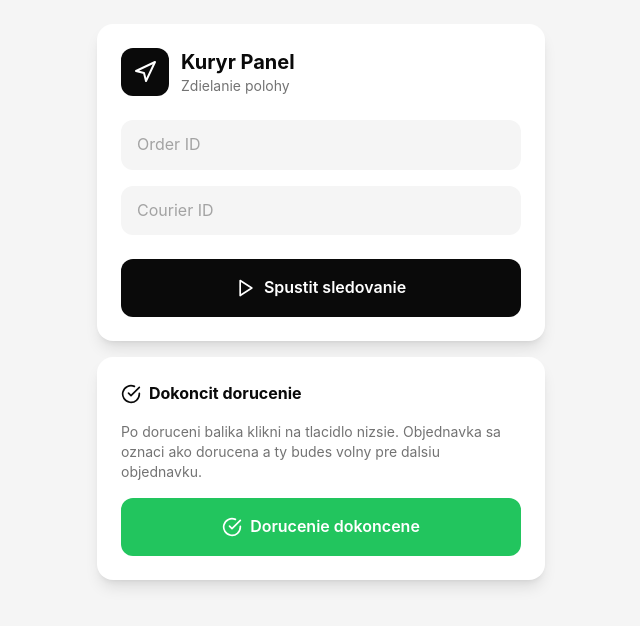
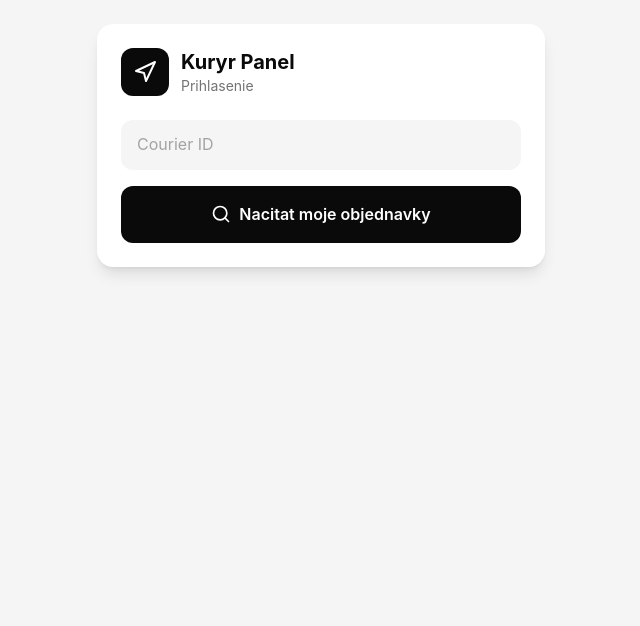
Before and after one commit to JoeBlackino80/vastor-app, a Next.js app: page /kuryr in a window 1280 px wide. Shown: the top 626 px of the page, without its empty margins (319-959 px from the left). Built offline with nearby package versions, Linux system fonts and the light colour scheme.

Commit message:
Add auto-load orders for courier

```diff
--- /dev/null
+++ b/app/api/courier-orders/route.ts
@@ -0,0 +1,24 @@
+import { NextResponse } from 'next/server'
+import { supabase } from '@/lib/supabase'
+
+export async function GET(request: Request) {
+  const { searchParams } = new URL(request.url)
+  const courier_id = searchParams.get('courier_id')
+
+  if (!courier_id) {
+    return NextResponse.json({ error: 'Missing courier_id' }, { status: 400 })
+  }
+
+  const { data: orders, error } = await (supabase.from('orders') as any)
+    .select('*')
+    .eq('courier_id', courier_id)
+    .in('status', ['assigned', 'pending'])
+    .order('created_at', { ascending: false })
+
+  if (error) {
+    console.error('Fetch courier orders error:', error)
+    return NextResponse.json({ orders: [] })
+  }
+
+  return NextResponse.json({ orders })
+}
--- a/app/kuryr/page.tsx
+++ b/app/kuryr/page.tsx
@@ -1,78 +1,152 @@
 'use client'
-import { useState } from 'react'
-import { MapPin, Navigation, Play, CheckCircle, Package } from 'lucide-react'
+import { useState, useEffect } from 'react'
+import { MapPin, Navigation, Play, Package, CheckCircle, Search } from 'lucide-react'
 
 export default function CourierPanel() {
-  const [orderId, setOrderId] = useState('')
   const [courierId, setCourierId] = useState('')
+  const [isLoggedIn, setIsLoggedIn] = useState(false)
+  const [orders, setOrders] = useState<any[]>([])
+  const [selectedOrder, setSelectedOrder] = useState<any>(null)
   const [isTracking, setIsTracking] = useState(false)
+  const [watchId, setWatchId] = useState<number | null>(null)
   const [currentLocation, setCurrentLocation] = useState<{lat: number, lng: number} | null>(null)
   const [status, setStatus] = useState('')
-  const [watchId, setWatchId] = useState<number | null>(null)
+
+  const fetchMyOrders = async () => {
+    const res = await fetch(`/api/courier-orders?courier_id=${courierId}`)
+    const data = await res.json()
+    setOrders(data.orders || [])
+  }
+
+  const login = () => {
+    if (!courierId) { setStatus('Zadaj Courier ID'); return }
+    setIsLoggedIn(true)
+    fetchMyOrders()
+  }
+
+  const selectOrder = (order: any) => {
+    setSelectedOrder(order)
+    setStatus('')
+  }
 
   const startTracking = () => {
-    if (!orderId || !courierId) { setStatus('Zadaj Order ID a Courier ID'); return }
+    if (!selectedOrder) { setStatus('Vyber objednavku'); return }
     if (!navigator.geolocation) { setStatus('Geolokacia nie je podporovana'); return }
+
     setIsTracking(true)
     setStatus('Sledovanie aktivne...')
+
     const id = navigator.geolocation.watchPosition(async (position) => {
       const { latitude, longitude } = position.coords
       setCurrentLocation({ lat: latitude, lng: longitude })
       try {
-        await fetch('/api/location', { method: 'POST', headers: { 'Content-Type': 'application/json' }, body: JSON.stringify({ courier_id: courierId, order_id: orderId, latitude, longitude }) })
+        await fetch('/api/location', {
+          method: 'POST',
+          headers: { 'Content-Type': 'application/json' },
+          body: JSON.stringify({ courier_id: courierId, order_id: selectedOrder.id, latitude, longitude })
+        })
         setStatus('Aktualizovane: ' + new Date().toLocaleTimeString())
       } catch (err) { setStatus('Chyba pri odosielani') }
-    }, (error) => { setStatus('Chyba GPS'); setIsTracking(false) }, { enableHighAccuracy: true })
+    }, () => { setStatus('Chyba GPS'); setIsTracking(false) }, { enableHighAccuracy: true })
+
     setWatchId(id)
   }
 
   const stopTracking = () => {
-    if (watchId !== null) {
-      navigator.geolocation.clearWatch(watchId)
+    if (watchId !== null) navigator.geolocation.clearWatch(watchId)
     setWatchId(null)
-    }
     setIsTracking(false)
     setStatus('Sledovanie zastavene')
   }
 
   const completeDelivery = async () => {
-    if (!orderId || !courierId) { setStatus('Zadaj Order ID a Courier ID'); return }
-
+    if (!selectedOrder) return
     try {
       const res = await fetch('/api/complete-delivery', {
         method: 'POST',
         headers: { 'Content-Type': 'application/json' },
-        body: JSON.stringify({ order_id: orderId, courier_id: courierId })
+        body: JSON.stringify({ order_id: selectedOrder.id, courier_id: courierId })
       })
       const data = await res.json()
-
       if (data.success) {
         stopTracking()
-        setStatus('Dorucenie dokoncene! Kurier je volny.')
-        setOrderId('')
+        setStatus('Dorucenie dokoncene!')
+        setSelectedOrder(null)
+        fetchMyOrders()
       } else {
         setStatus('Chyba: ' + (data.error || 'Nepodarilo sa'))
       }
-    } catch (err) {
-      setStatus('Chyba pri dokoncovani')
+    } catch (err) { setStatus('Chyba pri dokoncovani') }
   }
+
+  if (!isLoggedIn) {
+    return (
+      <div className="min-h-screen bg-gray-100 p-6">
+        <div className="max-w-md mx-auto bg-white rounded-2xl p-6 shadow-lg">
+          <div className="flex items-center gap-3 mb-6">
+            <div className="w-12 h-12 bg-black rounded-xl flex items-center justify-center"><Navigation className="w-6 h-6 text-white" /></div>
+            <div><h1 className="text-xl font-bold">Kuryr Panel</h1><p className="text-gray-500 text-sm">Prihlasenie</p></div>
+          </div>
+          <input type="text" value={courierId} onChange={(e) => setCourierId(e.target.value)} placeholder="Courier ID" className="w-full px-4 py-3 bg-gray-100 rounded-xl mb-4" onKeyDown={(e) => e.key === 'Enter' && login()} />
+          {status && <p className="text-center text-sm mb-4 text-red-500">{status}</p>}
+          <button onClick={login} className="w-full py-4 bg-black text-white rounded-xl font-semibold flex items-center justify-center gap-2">
+            <Search className="w-5 h-5" /> Nacitat moje objednavky
+          </button>
+        </div>
+      </div>
+    )
   }
 
   return (
     <div className="min-h-screen bg-gray-100 p-6">
       <div className="max-w-md mx-auto space-y-4">
+        {/* Header */}
         <div className="bg-white rounded-2xl p-6 shadow-lg">
-          <div className="flex items-center gap-3 mb-6">
+          <div className="flex items-center justify-between">
+            <div className="flex items-center gap-3">
               <div className="w-12 h-12 bg-black rounded-xl flex items-center justify-center"><Navigation className="w-6 h-6 text-white" /></div>
-            <div><h1 className="text-xl font-bold">Kuryr Panel</h1><p className="text-gray-500 text-sm">Zdielanie polohy</p></div>
+              <div><h1 className="text-xl font-bold">Kuryr Panel</h1><p className="text-gray-500 text-sm">ID: {courierId.substring(0, 8)}...</p></div>
             </div>
-          <div className="space-y-4 mb-6">
-            <input type="text" value={orderId} onChange={(e) => setOrderId(e.target.value)} placeholder="Order ID" className="w-full px-4 py-3 bg-gray-100 rounded-xl" disabled={isTracking} />
-            <input type="text" value={courierId} onChange={(e) => setCourierId(e.target.value)} placeholder="Courier ID" className="w-full px-4 py-3 bg-gray-100 rounded-xl" disabled={isTracking} />
+            <button onClick={fetchMyOrders} className="p-2 bg-gray-100 rounded-xl"><Package className="w-5 h-5" /></button>
           </div>
-          {currentLocation && <div className="bg-gray-100 rounded-xl p-4 mb-4"><MapPin className="w-4 h-4 inline" /> Lat: {currentLocation.lat.toFixed(6)}, Lng: {currentLocation.lng.toFixed(6)}</div>}
-          {status && <p className="text-center text-sm mb-4 text-gray-600">{status}</p>}
+        </div>
 
+        {/* Moje objednavky */}
+        <div className="bg-white rounded-2xl p-6 shadow-lg">
+          <h2 className="font-bold mb-4">Moje objednavky ({orders.length})</h2>
+          {orders.length === 0 ? (
+            <p className="text-gray-500 text-center py-4">Ziadne priradene objednavky</p>
+          ) : (
+            <div className="space-y-3">
+              {orders.map((order) => (
+                <button
+                  key={order.id}
+                  onClick={() => selectOrder(order)}
+                  className={`w-full text-left p-4 rounded-xl border-2 transition-colors ${selectedOrder?.id === order.id ? 'border-black bg-gray-50' : 'border-gray-200 hover:border-gray-300'}`}
+                >
+                  <div className="flex justify-between items-start mb-2">
+                    <p className="font-medium">{order.customer_name}</p>
+                    <span className={`px-2 py-1 rounded-full text-xs ${order.status === 'assigned' ? 'bg-blue-100 text-blue-800' : 'bg-yellow-100 text-yellow-800'}`}>{order.status}</span>
+                  </div>
+                  <p className="text-sm text-gray-500">📍 {order.pickup_address?.substring(0, 30)}...</p>
+                  <p className="text-sm text-gray-500">🏠 {order.delivery_address?.substring(0, 30)}...</p>
+                  <p className="text-sm font-medium mt-2">{order.price} Kc</p>
+                </button>
+              ))}
+            </div>
+          )}
+        </div>
+
+        {/* Tracking panel - only if order selected */}
+        {selectedOrder && (
+          <div className="bg-white rounded-2xl p-6 shadow-lg">
+            <h2 className="font-bold mb-4">Sledovanie polohy</h2>
+            {currentLocation && (
+              <div className="bg-gray-100 rounded-xl p-4 mb-4">
+                <MapPin className="w-4 h-4 inline" /> Lat: {currentLocation.lat.toFixed(6)}, Lng: {currentLocation.lng.toFixed(6)}
+              </div>
+            )}
+            {status && <p className="text-center text-sm mb-4">{status}</p>}
             {!isTracking ? (
               <button onClick={startTracking} className="w-full py-4 bg-black text-white rounded-xl font-semibold flex items-center justify-center gap-2">
                 <Play className="w-5 h-5" /> Spustit sledovanie
@@ -83,15 +157,18 @@ export default function CourierPanel() {
               </button>
             )}
           </div>
+        )}
 
-        {/* Dokoncit dorucenie */}
+        {/* Complete delivery */}
+        {selectedOrder && (
           <div className="bg-white rounded-2xl p-6 shadow-lg">
             <h2 className="font-bold mb-4 flex items-center gap-2"><CheckCircle className="w-5 h-5" /> Dokoncit dorucenie</h2>
-          <p className="text-gray-500 text-sm mb-4">Po doruceni balika klikni na tlacidlo nizsie. Objednavka sa oznaci ako dorucena a ty budes volny pre dalsiu objednavku.</p>
+            <p className="text-gray-500 text-sm mb-4">Po doruceni balika klikni na tlacidlo nizsie.</p>
             <button onClick={completeDelivery} className="w-full py-4 bg-green-500 text-white rounded-xl font-semibold flex items-center justify-center gap-2">
               <CheckCircle className="w-5 h-5" /> Dorucenie dokoncene
             </button>
           </div>
+        )}
       </div>
     </div>
   )
```
Lines whose indentation alone changed are shown as unchanged.
